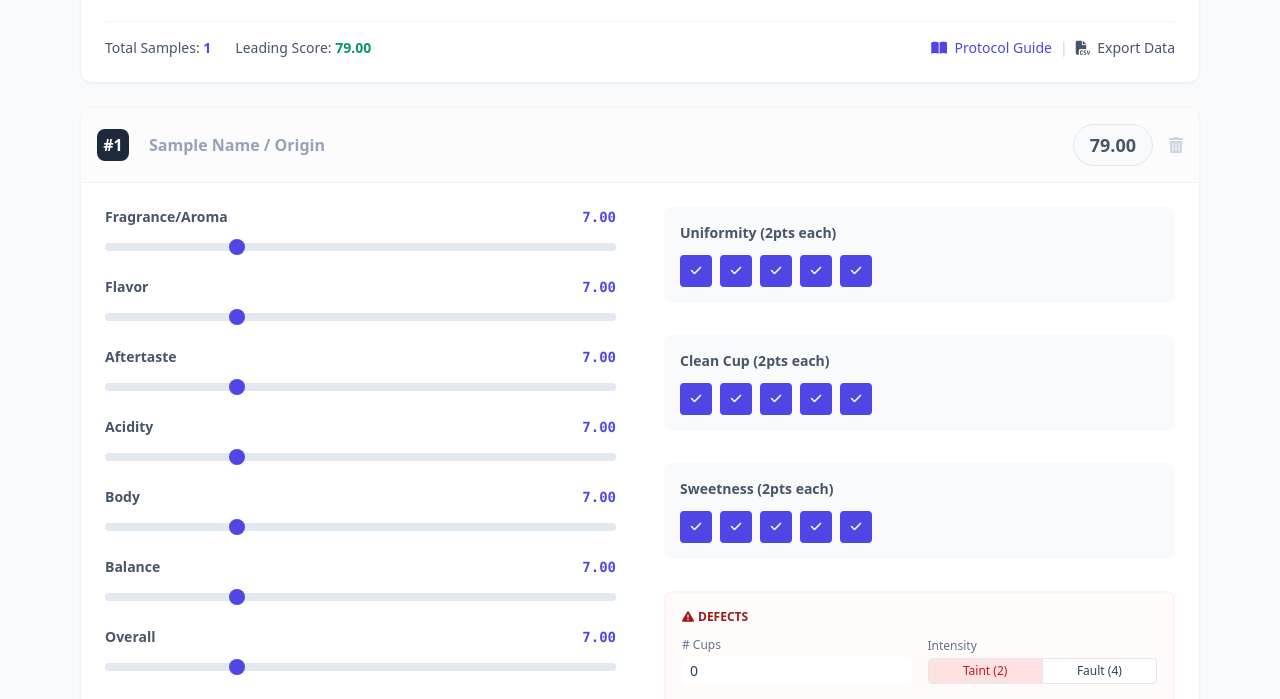
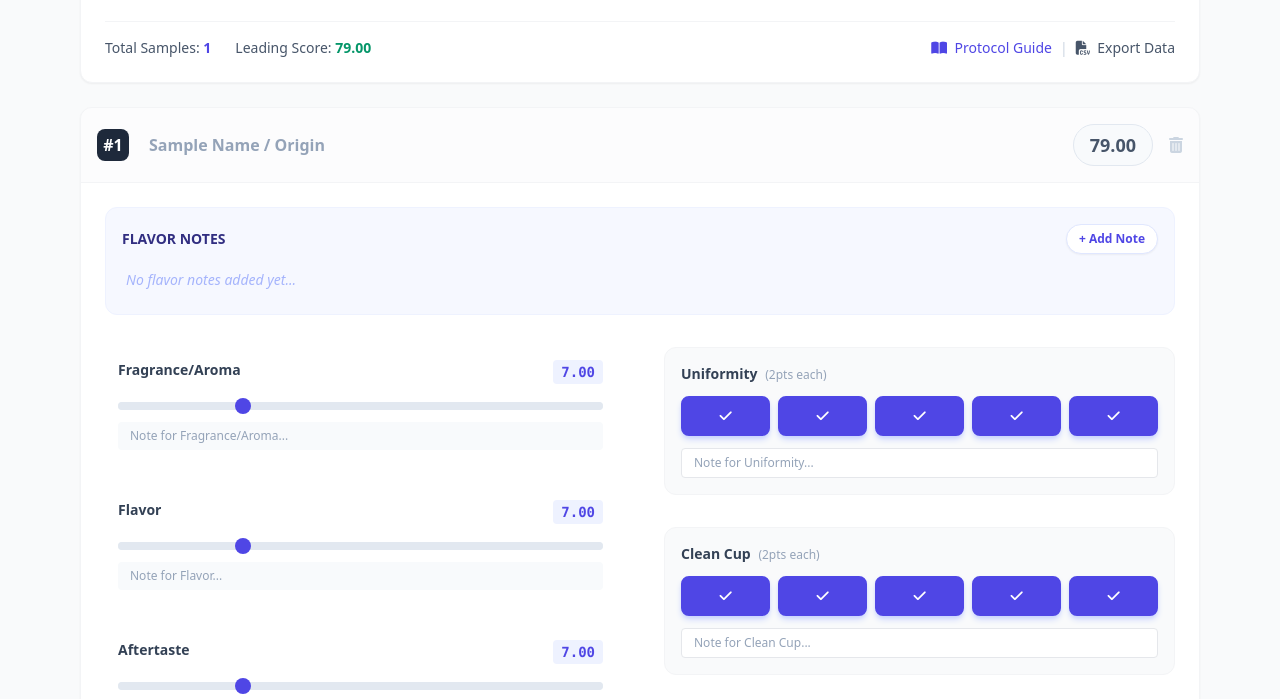
Before and after one commit to Hsiang-JP/coffee_eval, a plain HTML site: page index.html in a window 1280 px wide. Shown: the part 116-815 px from the top of the page. Drawn offline with nearby package versions, Linux system fonts and the light colour scheme.

Commit message:
feat: Add section notes, move flavor tags, and fix legacy data

```diff
--- a/index.html
+++ b/index.html
@@ -968,13 +968,30 @@
                 </div>
 
                 <div class="p-6">
+                    <!-- Flavor Tags (Moved to Top) -->
+                    <div class="mb-8 bg-indigo-50/50 p-4 rounded-xl border border-indigo-50"> <!-- Increased padding and separation -->
+                         <div class="flex justify-between items-center mb-3">
+                             <label class="font-bold text-sm text-indigo-900 uppercase">Flavor Notes</label>
+                             <button @click="$emit('open-flavor', sample.id)" class="text-xs font-bold text-indigo-600 hover:text-indigo-800 bg-white px-3 py-1.5 rounded-full border border-indigo-100 shadow-sm transition-all hover:shadow">
+                                 + Add Note
+                             </button>
+                         </div>
+                         <div class="flex flex-wrap gap-2 min-h-[2rem]">
+                             <span v-if="!sample.tags.length" class="text-sm text-indigo-300 italic p-1">No flavor notes added yet...</span>
+                             <span v-for="(tag, i) in sample.tags" :key="i" class="bg-white text-indigo-700 px-3 py-1.5 rounded-lg text-sm font-medium border border-indigo-100 shadow-sm flex items-center gap-2">
+                                 {{ tag }}
+                                 <button @click="sample.tags.splice(i, 1)" class="text-indigo-400 hover:text-red-500 transition-colors"><i class="fa-solid fa-xmark"></i></button>
+                             </span>
+                         </div>
+                    </div>
+
                     <div class="grid grid-cols-1 md:grid-cols-2 gap-8 md:gap-12">
                         <!-- Column 1: Sliders -->
-                        <div class="space-y-5">
-                            <div v-for="attr in attributes" :key="attr.key">
-                                <div class="flex justify-between mb-1.5">
-                                    <label class="font-semibold text-sm text-slate-600">{{ attr.label }}</label>
-                                    <span class="font-mono text-sm font-bold text-indigo-600">{{ sample.scores[attr.key].toFixed(2) }}</span>
+                        <div class="space-y-6"> <!-- Increased spacing -->
+                            <div v-for="attr in attributes" :key="attr.key" class="bg-white p-3 rounded-lg border border-transparent hover:border-gray-100 transition-colors">
+                                <div class="flex justify-between mb-2">
+                                    <label class="font-bold text-sm text-slate-700">{{ attr.label }}</label>
+                                    <span class="font-mono text-sm font-bold text-indigo-600 bg-indigo-50 px-2 py-0.5 rounded">{{ sample.scores[attr.key].toFixed(2) }}</span>
                                 </div>
                                 <input
                                     type="range"
@@ -983,7 +1000,14 @@
                                     step="0.25"
                                     :value="sample.scores[attr.key]"
                                     @input="updateSlider(attr.key, $event.target.value)"
-                                    class="w-full h-2 bg-slate-100 rounded-lg appearance-none cursor-pointer"
+                                    class="w-full h-2 bg-slate-100 rounded-lg appearance-none cursor-pointer mb-3 accent-indigo-600"
+                                >
+                                <input
+                                    v-if="sample.sectionNotes"
+                                    v-model="sample.sectionNotes[attr.key]"
+                                    type="text"
+                                    class="w-full bg-slate-50 border-none rounded px-3 py-1.5 text-xs text-slate-600 placeholder-slate-400 focus:ring-1 ring-indigo-200 focus:bg-white transition-all"
+                                    :placeholder="'Note for ' + attr.label + '...'"
                                 >
                             </div>
                         </div>
@@ -991,56 +1015,61 @@
                         <!-- Column 2: Booleans & Defects -->
                         <div class="space-y-8">
                             <!-- Uniformity / Clean Cup / Sweetness -->
-                            <div v-for="attr in boolAttributes" :key="attr.key" class="bg-gray-50 p-4 rounded-lg">
-                                <label class="block font-semibold text-sm text-slate-600 mb-3">{{ attr.label }} (2pts each)</label>
-                                <div class="flex gap-2">
+                            <div v-for="attr in boolAttributes" :key="attr.key" class="bg-gray-50 p-4 rounded-xl border border-gray-100">
+                                <div class="flex justify-between items-center mb-3">
+                                    <label class="font-bold text-sm text-slate-700">{{ attr.label }} <span class="text-xs font-normal text-slate-400 ml-1">(2pts each)</span></label>
+                                </div>
+                                <div class="flex gap-2 mb-3">
                                     <button
                                         v-for="(checked, i) in sample.scores[attr.key]"
                                         :key="i"
                                         @click="toggleBool(attr.key, i)"
-                                        class="w-8 h-8 rounded border-2 flex items-center justify-center transition-all duration-200"
-                                        :class="checked ? 'bg-indigo-600 border-indigo-600 text-white' : 'bg-white border-slate-200 text-transparent hover:border-indigo-300'"
+                                        class="flex-1 h-10 rounded-lg border-2 flex items-center justify-center transition-all duration-200"
+                                        :class="checked ? 'bg-indigo-600 border-indigo-600 text-white shadow-md shadow-indigo-200' : 'bg-white border-slate-200 text-transparent hover:border-indigo-300'"
                                     >
-                                        <i class="fa-solid fa-check text-xs"></i>
+                                        <i class="fa-solid fa-check text-sm"></i>
                                     </button>
                                 </div>
+                                <input
+                                    v-if="sample.sectionNotes"
+                                    v-model="sample.sectionNotes[attr.key]"
+                                    type="text"
+                                    class="w-full bg-white border border-gray-200 rounded px-3 py-1.5 text-xs text-slate-600 placeholder-slate-400 focus:outline-none focus:border-indigo-300 transition-all"
+                                    :placeholder="'Note for ' + attr.label + '...'"
+                                >
                             </div>
 
                             <!-- Defects -->
-                            <div class="border-2 border-red-50 bg-red-50/30 rounded-lg p-4">
-                                <label class="block font-bold text-xs text-red-800 uppercase mb-3"><i class="fa-solid fa-triangle-exclamation mr-1"></i>Defects</label>
-                                <div class="flex items-center gap-4 mb-3">
+                            <div class="border-2 border-red-100 bg-red-50/50 rounded-xl p-5">
+                                <label class="block font-bold text-xs text-red-800 uppercase mb-4 tracking-wider"><i class="fa-solid fa-triangle-exclamation mr-1"></i>Defects</label>
+                                <div class="flex items-center gap-4 mb-4">
                                     <div class="flex-1">
-                                        <span class="text-xs text-slate-500 block mb-1"># Cups</span>
-                                        <input type="number" min="0" max="5" :value="sample.defects.cups" @input="updateDefectCups" class="w-full border-gray-200 rounded px-2 py-1 text-sm">
+                                        <span class="text-xs font-bold text-slate-500 block mb-1 uppercase"># Cups</span>
+                                        <input type="number" min="0" max="5" :value="sample.defects.cups" @input="updateDefectCups" class="w-full border-gray-200 rounded-lg px-3 py-2 text-sm focus:ring-2 ring-red-200 outline-none">
                                     </div>
                                     <div class="flex-1">
-                                         <span class="text-xs text-slate-500 block mb-1">Intensity</span>
-                                         <div class="flex bg-white rounded border border-gray-200 overflow-hidden">
-                                             <button @click="updateDefectIntensity(2)" class="flex-1 py-1 text-xs font-medium" :class="sample.defects.intensity === 2 ? 'bg-red-100 text-red-700' : 'hover:bg-gray-50'">Taint (2)</button>
+                                         <span class="text-xs font-bold text-slate-500 block mb-1 uppercase">Intensity</span>
+                                         <div class="flex bg-white rounded-lg border border-gray-200 overflow-hidden h-[38px]">
+                                             <button @click="updateDefectIntensity(2)" class="flex-1 text-xs font-bold transition-colors" :class="sample.defects.intensity === 2 ? 'bg-red-100 text-red-700' : 'text-slate-500 hover:bg-gray-50'">Taint (2)</button>
                                              <div class="w-px bg-gray-200"></div>
-                                             <button @click="updateDefectIntensity(4)" class="flex-1 py-1 text-xs font-medium" :class="sample.defects.intensity === 4 ? 'bg-red-100 text-red-700' : 'hover:bg-gray-50'">Fault (4)</button>
+                                             <button @click="updateDefectIntensity(4)" class="flex-1 text-xs font-bold transition-colors" :class="sample.defects.intensity === 4 ? 'bg-red-100 text-red-700' : 'text-slate-500 hover:bg-gray-50'">Fault (4)</button>
                                          </div>
                                     </div>
                                 </div>
+                                <input
+                                    v-if="sample.sectionNotes"
+                                    v-model="sample.sectionNotes.defects"
+                                    type="text"
+                                    class="w-full bg-white border border-red-200 rounded px-3 py-1.5 text-xs text-slate-600 placeholder-red-300 focus:outline-none focus:ring-1 ring-red-300 transition-all"
+                                    placeholder="Describe defect..."
+                                >
                             </div>
 
-                            <!-- Flavor Tags -->
-                            <div>
-                                <label class="block font-semibold text-sm text-slate-600 mb-2">Flavor Notes</label>
-                                <div class="flex flex-wrap gap-2 mb-2">
-                                    <span v-for="(tag, i) in sample.tags" :key="i" class="bg-indigo-50 text-indigo-700 px-2 py-1 rounded text-xs font-medium border border-indigo-100 flex items-center gap-1">
-                                        {{ tag }}
-                                        <button @click="sample.tags.splice(i, 1)" class="hover:text-indigo-900"><i class="fa-solid fa-xmark"></i></button>
-                                    </span>
-                                    <button @click="$emit('open-flavor', sample.id)" class="px-3 py-1 bg-white border border-dashed border-slate-300 rounded text-xs text-slate-500 hover:border-indigo-400 hover:text-indigo-600 transition-colors">
-                                        + Add Note
-                                    </button>
-                                </div>
-                            </div>
-
-                             <!-- Notes -->
-                             <textarea v-model="sample.notes" rows="2" class="w-full bg-white border border-gray-200 rounded-lg p-3 text-sm focus:ring-2 ring-indigo-100 focus:border-indigo-400 focus:outline-none" placeholder="Sensory notes (e.g. 'Bright acidity, lingering finish...')"></textarea>
+                             <!-- Overall Notes -->
+                             <div>
+                                <label class="block font-bold text-sm text-slate-700 mb-2">Overall Session Notes</label>
+                                <textarea v-model="sample.notes" rows="3" class="w-full bg-white border border-gray-200 rounded-xl p-4 text-sm focus:ring-2 ring-indigo-100 focus:border-indigo-400 focus:outline-none transition-shadow" placeholder="General observations, roast level, processing notes..."></textarea>
+                             </div>
                         </div>
                     </div>
                 </div>
@@ -1137,6 +1166,15 @@
                     if (saved) {
                         try {
                             const parsed = JSON.parse(saved);
+                            // MIGRATION: Ensure all samples have sectionNotes
+                            parsed.samples.forEach(s => {
+                                if (!s.sectionNotes) {
+                                    s.sectionNotes = {
+                                        fragrance: '', flavor: '', aftertaste: '', acidity: '', body: '', balance: '', overall: '',
+                                        uniformity: '', cleanCup: '', sweetness: '', defects: ''
+                                    };
+                                }
+                            });
                             session.value = parsed;
                         } catch (e) { console.error('Corrupt save'); }
                     }
@@ -1170,6 +1208,10 @@
                             sweetness: [true, true, true, true, true]
                         },
                         defects: { cups: 0, intensity: 2 },
+                        sectionNotes: {
+                            fragrance: '', flavor: '', aftertaste: '', acidity: '', body: '', balance: '', overall: '',
+                            uniformity: '', cleanCup: '', sweetness: '', defects: ''
+                        },
                         tags: [],
                         notes: ''
                     });
```
